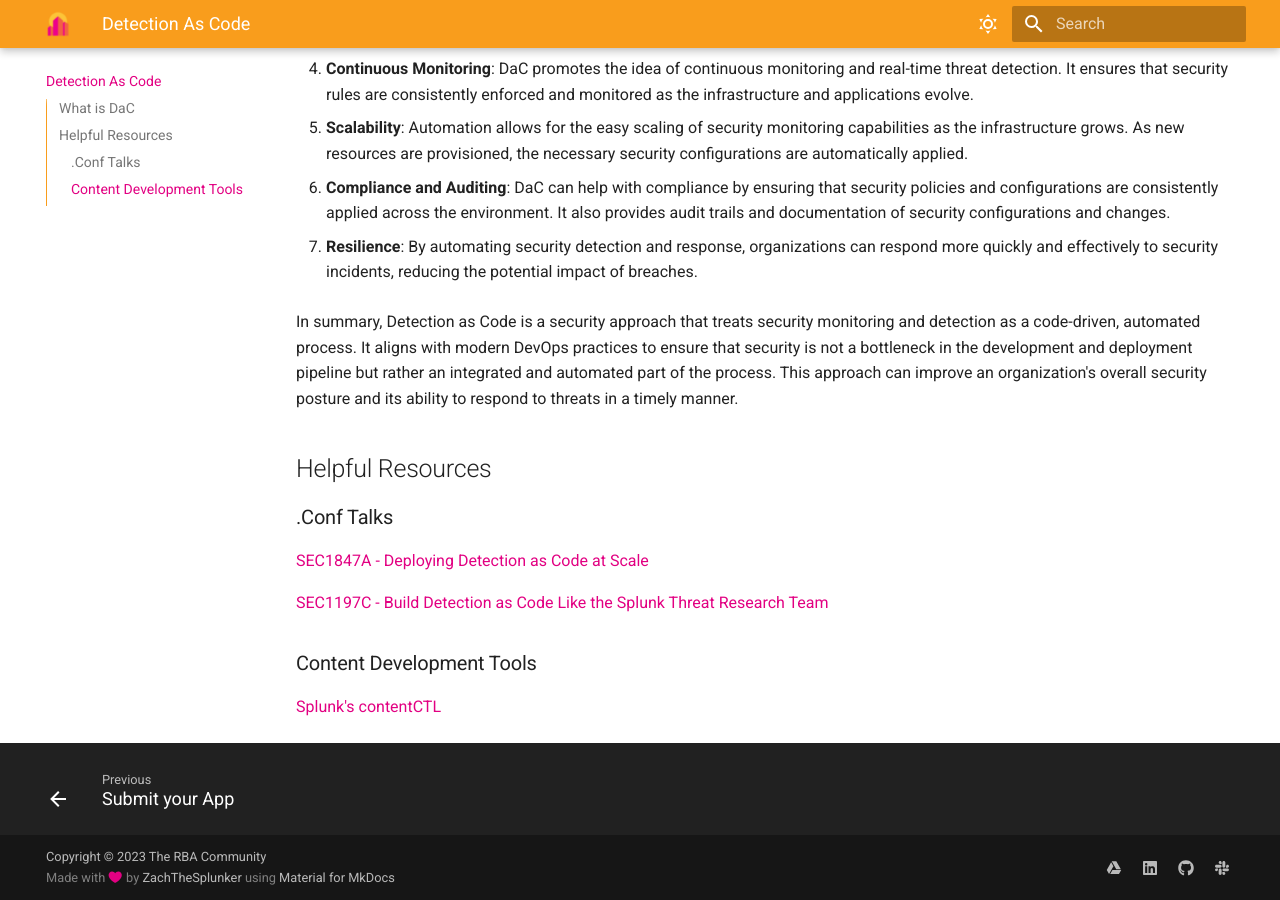
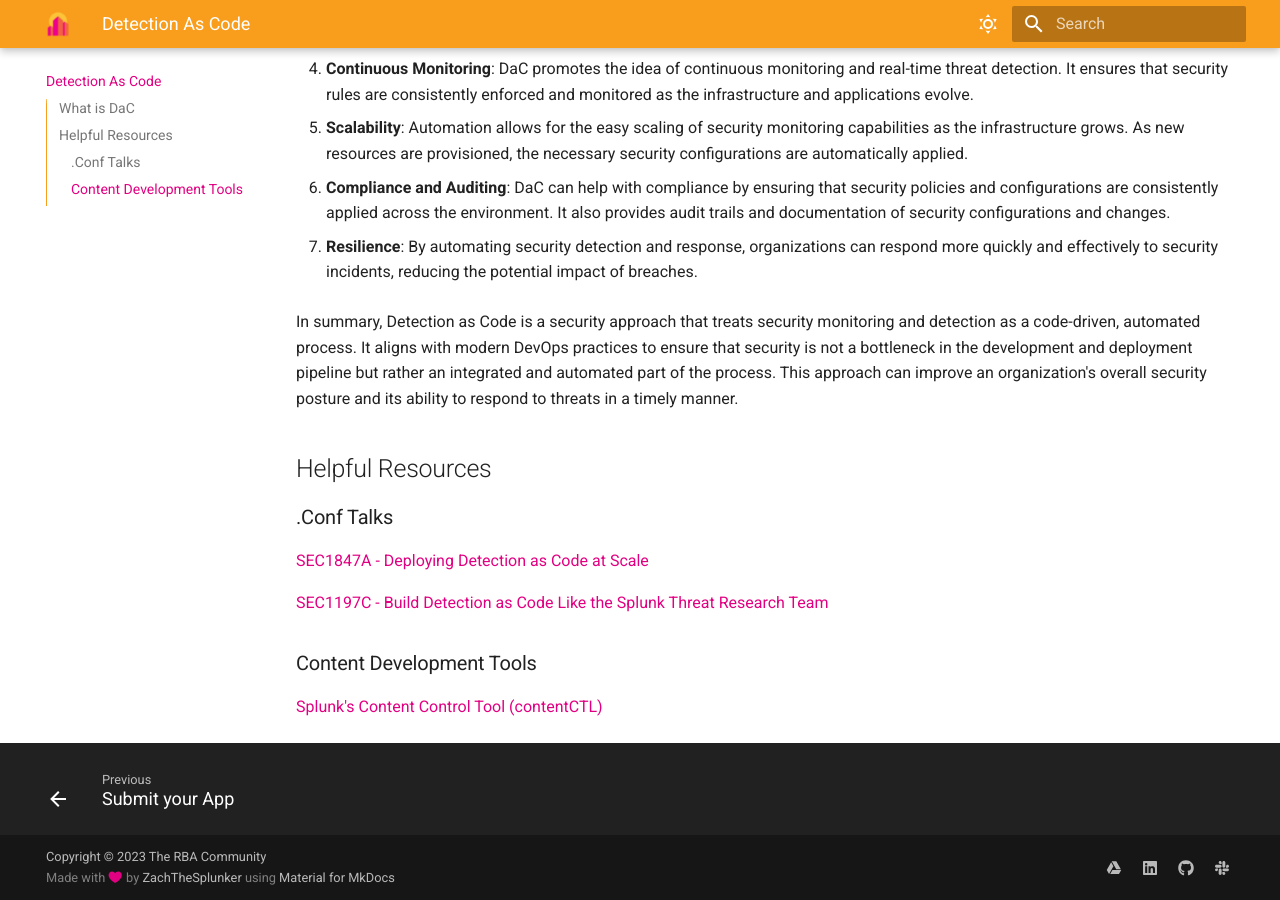
Before and after one commit to rba-community/rba-community, an MkDocs documentation site: the page built from docs/dac/index.md, in a window 1280 px wide and 900 px high, scrolled down 831 px. Built offline with MkDocs 1.6.1 and Material for MkDocs 9.7.7, drawn with Linux system fonts in a browser that asks for light colours.

Commit message:
updated title
Signed-off-by: Zachary Christensen <zchristensen@splunk.com>

```diff
--- a/docs/dac/index.md
+++ b/docs/dac/index.md
@@ -37,4 +37,4 @@
 
 ### Content Development Tools
 
-[Splunk's contentCTL](https://github.com/splunk/contentctl){ target="blank" }
+[Splunk's Content Control Tool (contentCTL)](https://github.com/splunk/contentctl){ target="blank" }
```
